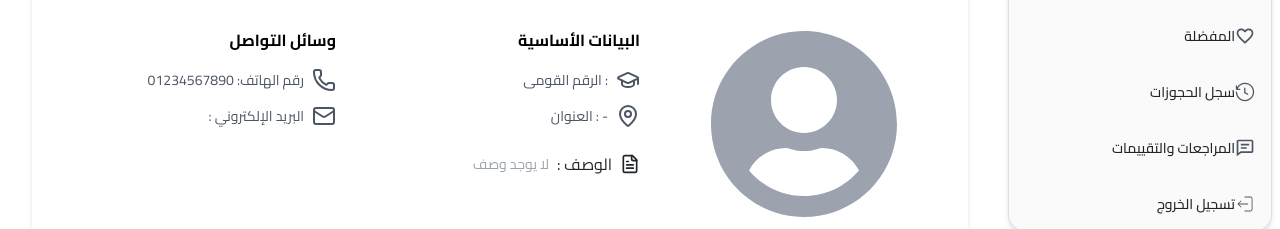
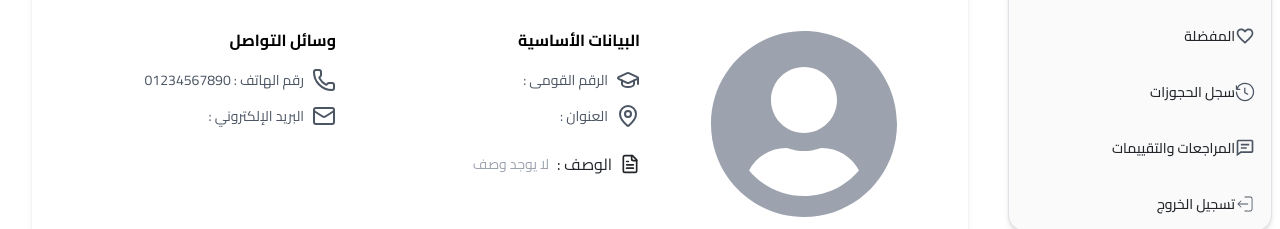
Before and after one commit to Mahmoud-Abd-Elrazek/Unimate, a React (Vite) app: page /auther/profile in a window 1280 px wide. Shown: the part 356-585 px from the top of the page. Built offline with nearby package versions, Linux system fonts and the light colour scheme; no server answers; a web font is replaced by a local one.

Commit message:
Update profile.tsx

```diff
--- a/src/pages/User_Profile_Pages/Profile/profile.tsx
+++ b/src/pages/User_Profile_Pages/Profile/profile.tsx
@@ -75,7 +75,7 @@ const UserProfile = () => {
                   <h2 className=" text-[black] mb-2 dark:text-[white] font-bold text-sm sm:text-base">وسائل التواصل</h2>
                   <ul className="space-y-2 sm:space-y-3 text-gray-600 text-xs sm:text-sm dark:text-[#BDBDBD]">
                     <li className="flex items-center justify-end gap-2">
-                      <span>رقم الهاتف: 01234567890</span>
+                      <span>رقم الهاتف : 01234567890</span>
                       <Phone className="text-base sm:text-lg" />
                     </li>
                     <li className="flex items-center justify-end gap-2">
@@ -89,11 +89,11 @@ const UserProfile = () => {
                   <h2 className=" text-[black] mb-2 dark:text-[white] font-bold text-sm sm:text-base">البيانات الأساسية</h2>
                   <ul className="space-y-2 sm:space-y-3 text-gray-600 text-xs sm:text-sm dark:text-[#BDBDBD]">
                     <li className="flex items-center justify-end gap-2">
-                      <span>الرقم القومى : {nationalId}</span>
+                      <span>: الرقم القومى {nationalId}</span>
                       <GraduationCap className="text-base sm:text-lg" />
                     </li>
                     <li className="flex items-center justify-end gap-2">
-                      <span >العنوان : {governorate} - {address} </span>
+                      <span >: العنوان {governorate} {address} </span>
                       <MapPin className="text-base sm:text-lg" />
                     </li>
                   </ul>
```
